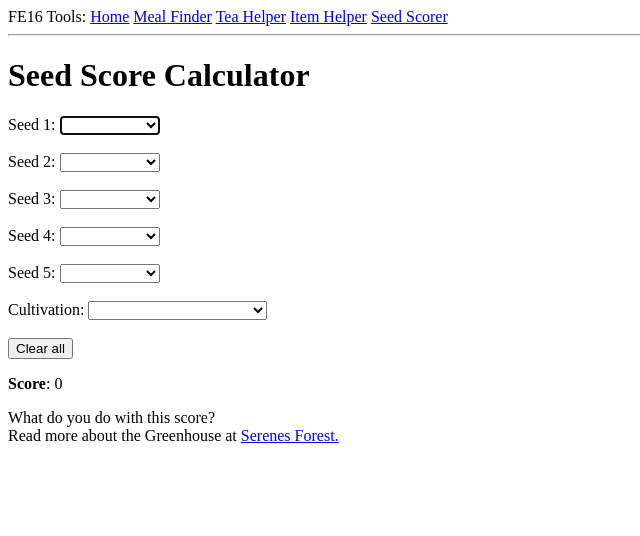
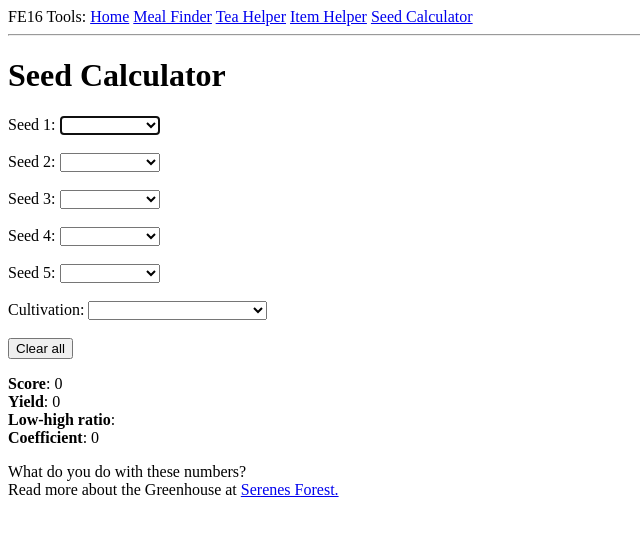
Before and after one commit to brufinus/fe16-tools, a Flask app: page /seed-calculator in a window 1280 px wide. Shown: the top 536 px of the page, without its empty margins (0-640 px from the left). Run offline with Flask 3, Linux system fonts and the light colour scheme; tables that the repository leaves empty hold one stand-in row (values such as "Sample post").

Commit message:
feat: calculate and display more seed info

```diff
--- a/app/forms.py
+++ b/app/forms.py
@@ -11,6 +11,21 @@ def get_choices(table, sort):
         tup = (row.id, row.name)
         result_list.append(tup)
     return result_list
+
+def get_yield_ratios(score):
+    ranges = [
+        (1, 0, "", 0),
+        (21, 1, "7:3", 1),
+        (41, 1, "2:8", 3),
+        (61, 2, "7:3", 5),
+        (81, 2, "4:6", 10),
+        (91, 3, "8:2", 15),
+        (101, 4, "3:7", 20),
+    ]
+
+    for limit, yld, ratio, coefficient in ranges:
+        if score < limit:
+            return yld, ratio, coefficient
 
 class DualCharacterForm(FlaskForm):
     character1 = SelectField('Character 1', choices=[], render_kw={'autofocus': True, 'id': 'dropdown1'})
--- a/app/routes.py
+++ b/app/routes.py
@@ -2,7 +2,7 @@ from math import floor
 from flask import render_template, redirect, request, jsonify
 from sqlalchemy import func
 from app import app, db
-from app.forms import CharacterForm, DualCharacterForm, get_choices, ItemForm, SeedForm
+from app.forms import CharacterForm, DualCharacterForm, get_choices, ItemForm, SeedForm, get_yield_ratios
 from app.models import Character, Menu, liked_meals, TeaTopic, LostItem, Gift, liked_gifts, Seed
 import sqlalchemy as sa
 
@@ -27,8 +27,8 @@ def index():
             'id': 'item_helper'
         },
         {
-            'name': 'Seed Scorer',
-            'description': 'Calculate seed scores.',
+            'name': 'Seed Calculator',
+            'description': 'Simulate seed combinations at the Greenhouse.',
             'id': 'seed_calculator'
         }
     ]
@@ -149,8 +149,8 @@ def seed_calculator():
     if form.validate_on_submit():
         return redirect('')
 
-    return render_template('seed_calculator.html', title='Seed Scorer',
-                           page_name='Seed Score Calculator', form=form)
+    return render_template('seed_calculator.html', title='Seed Calc',
+                           page_name='Seed Calculator', form=form)
 
 @app.route('/get_seed_data', methods=['POST'])
 def get_seed_data():
@@ -165,12 +165,17 @@ def get_seed_data():
         rank += seed.rank
         grade += seed.grade
 
-    x = (12 - (rank % 12)) * 5
-    y = floor((grade / 5) * 4)
-    z = (cultivation + 4) * 2
-    score = x + y + z
+    if not seeds:
+        score = 0
+    else:
+        x = (12 - (rank % 12)) * 5
+        y = floor((grade / 5) * 4)
+        z = (cultivation + 4) * 2
+        score = x + y + z
 
-    if not seeds:
-        return '0'
+    yld, ratio, coefficient = get_yield_ratios(score)
 
-    return str(score)
+    return jsonify({'score': str(score),
+                    'yield': str(yld),
+                    'ratio': ratio,
+                    'coefficient': str(coefficient)})
--- a/app/templates/base.html
+++ b/app/templates/base.html
@@ -13,7 +13,7 @@
             <a href="{{ url_for('meal_finder') }}">Meal Finder</a>
             <a href="{{ url_for('tea_helper') }}">Tea Helper</a>
             <a href="{{ url_for('item_helper') }}">Item Helper</a>
-            <a href="{{ url_for('seed_calculator') }}">Seed Scorer</a>
+            <a href="{{ url_for('seed_calculator') }}">Seed Calculator</a>
         </div>
         <hr>
         <h1>{{ page_name }}</h1>
--- a/app/templates/seed_calculator.html
+++ b/app/templates/seed_calculator.html
@@ -61,7 +61,7 @@
         </div>
     </p>
     <p>
-        What do you do with this score?<br>
+        What do you do with these numbers?<br>
         Read more about the Greenhouse at
         <a href="https://serenesforest.net/three-houses/monastery/greenhouse/"
            target="_blank" rel="noopener noreferrer">Serenes Forest.</a>
@@ -92,7 +92,13 @@
                     $('#info').empty();
 
                     $('#info').append('<b>Score</b>: ')
-                    $('#info').append(response)
+                    $('#info').append(response.score)
+                    $('#info').append('<br><b>Yield</b>: ')
+                    $('#info').append(response.yield)
+                    $('#info').append('<br><b>Low-high ratio</b>: ')
+                    $('#info').append(response.ratio)
+                    $('#info').append('<br><b>Coefficient</b>: ')
+                    $('#info').append(response.coefficient)
                 },
                 error: function(error) {
                     console.log("Error:", error);
```
Also changed, not shown: README.md.
